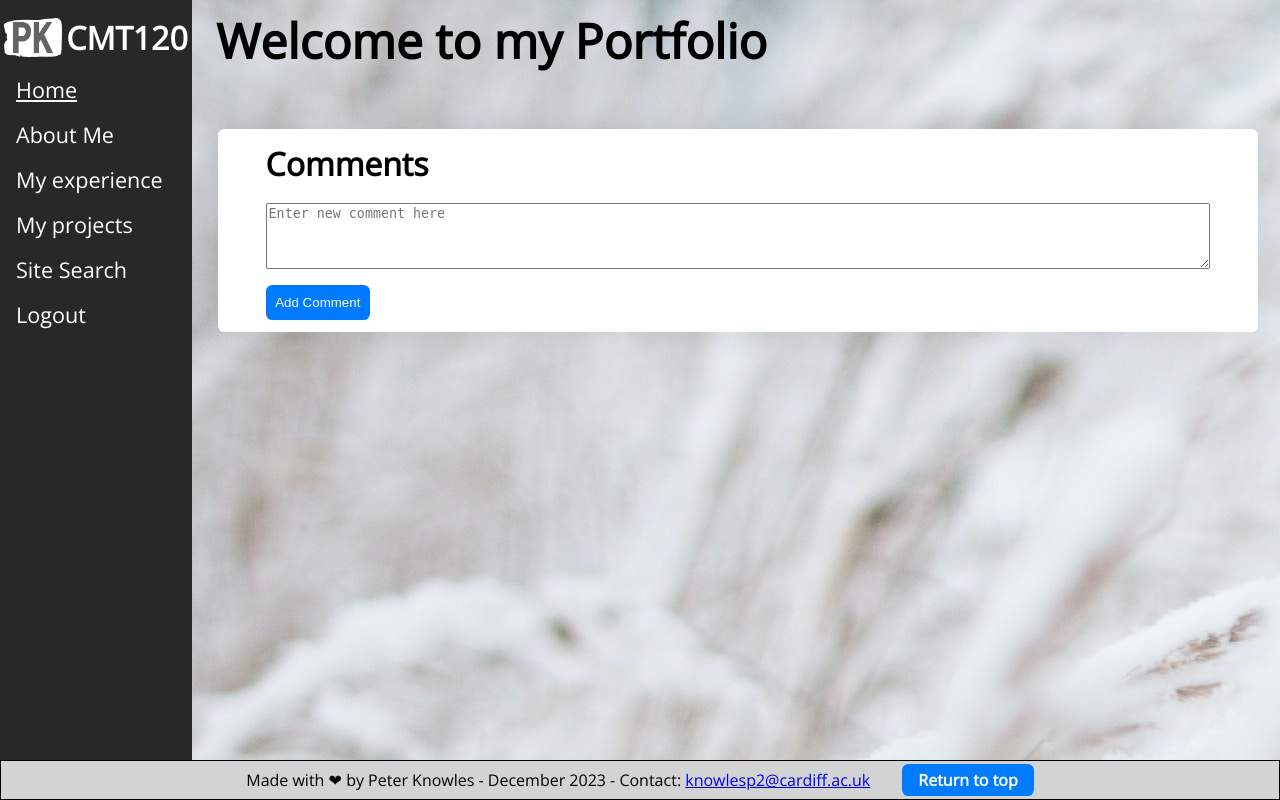
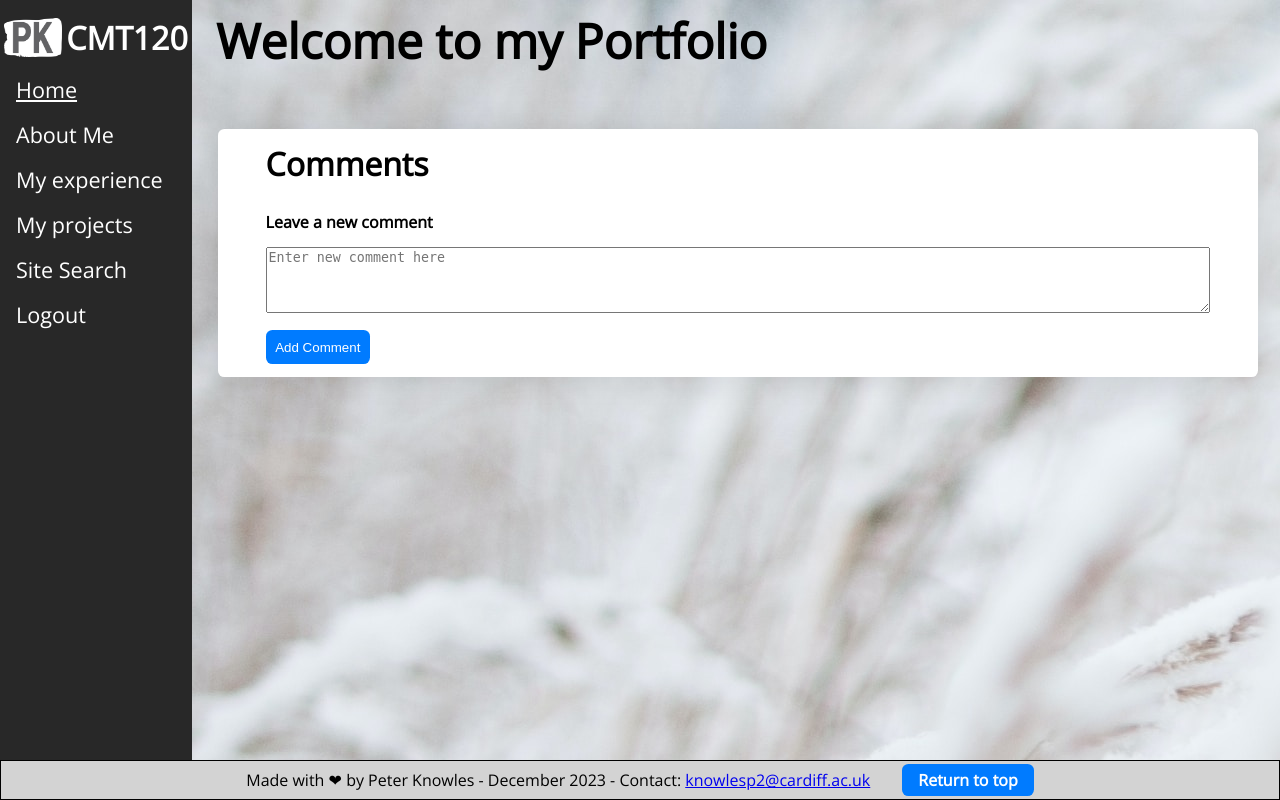
Before and after one commit to plknowles/Dynamic-Website-Portfolio, a Flask app: page / in a window 1280 px wide. Run offline with Flask 3, Linux system fonts and the light colour scheme; the visitor is signed in with stand-in values (Sample User, id 1); data that the repository does not hold is empty.

Commit message:
comments formatting

```diff
--- a/static/styles.css
+++ b/static/styles.css
@@ -132,6 +132,14 @@ h2 {
     font-weight: bold;
 }
 
+h3 {
+    color: black;
+    font-size: 1rem;
+    margin: 0.4rem;
+    margin-left: 0;
+    font-weight: bold;
+}
+
 /* Main section styling */
 main {
     padding: 1rem;
@@ -240,12 +248,12 @@ footer {
 }
 
 /* Darker background colour for odd items */
-.comments-list li.odd {
+.comments-list div.odd {
     background-color: #f5f4ef;
 }
 
 /* Lighter background colour for even items */
-.comments-list li.even {
+.comments-list div.even {
     background-color: #fff;
 }
 
--- a/templates/index.html
+++ b/templates/index.html
@@ -6,13 +6,15 @@
 
     <ul class = "comments-list">
         {% for comment in comments %}
-        <li class="{{ 'even' if loop.index is even else 'odd' }}">
-            <strong>{{ comment.name }} - {{ comment.date.strftime('%Y-%m-%d %H:%M') }}</strong>
+        <div class="{{ 'even' if loop.index is even else 'odd' }}">
+            <strong>{{ comment.name }}</strong> - {{ comment.date.strftime('%d %B %Y') }} &nbsp; {{ comment.date.strftime('%H:%M') }}
             <br>
             {{ comment.text }}
-        </li>
+        </div>
         {% endfor %}
     </ul>
+
+    <h3>Leave a new comment</h3>
 
     <textarea rows = "4" class = "comment-textarea" name = "comment" placeholder = "Enter new comment here"></textarea>
     <div>
```
